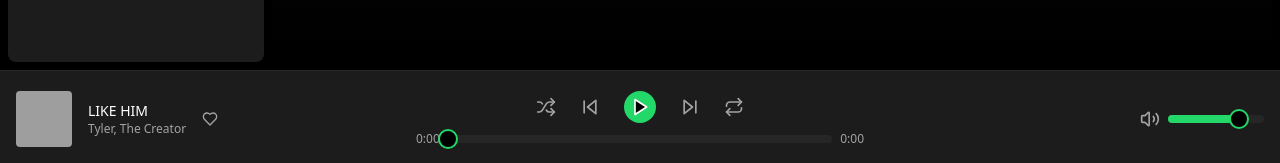
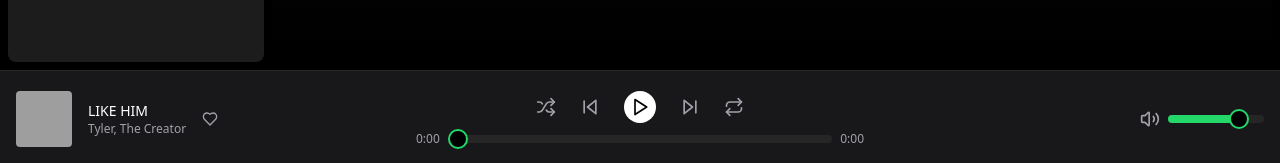
Before and after one commit to altanlabs/f2e20b-spotify, a React (Vite) app: page / in a window 1280 px wide. Shown: the part 634-797 px from the top of the page. Built offline with nearby package versions, Linux system fonts and the light colour scheme; grey boxes are pictures that could not be loaded; what @radix-ui/themes would draw is missing.

Commit message:
New commit

```diff
--- a/src/components/blocks/now-playing-bar.tsx
+++ b/src/components/blocks/now-playing-bar.tsx
@@ -1,6 +1,11 @@
 import { Play, Pause, SkipBack, SkipForward, Repeat, Shuffle, Volume2, Heart } from "lucide-react"
 import { Slider } from "@/components/ui/slider"
 import { useEffect, useRef, useState } from "react"
+
+interface NowPlayingBarProps {
+  currentSongIndex: number;
+  setCurrentSongIndex: (index: number) => void;
+}
 
 const SONGS = [
   {
@@ -35,7 +40,7 @@ const SONGS = [
   }
 ]
 
-export function NowPlayingBar({ currentSongIndex, setCurrentSongIndex }) {
+export function NowPlayingBar({ currentSongIndex, setCurrentSongIndex }: NowPlayingBarProps) {
   const audioRef = useRef<HTMLAudioElement>(null)
   const [isPlaying, setIsPlaying] = useState(false)
   const [currentTime, setCurrentTime] = useState(0)
@@ -76,7 +81,7 @@ export function NowPlayingBar({ currentSongIndex, setCurrentSongIndex }) {
 
   useEffect(() => {
     if (isPlaying && audioRef.current) {
-      audioRef.current.play()
+      audioRef.current.play().catch(() => setIsPlaying(false))
     }
   }, [currentSongIndex])
 
@@ -85,7 +90,7 @@ export function NowPlayingBar({ currentSongIndex, setCurrentSongIndex }) {
       if (isPlaying) {
         audioRef.current.pause()
       } else {
-        audioRef.current.play()
+        audioRef.current.play().catch(() => setIsPlaying(false))
       }
       setIsPlaying(!isPlaying)
     }
@@ -119,7 +124,7 @@ export function NowPlayingBar({ currentSongIndex, setCurrentSongIndex }) {
   const currentSong = SONGS[currentSongIndex]
 
   return (
-    <div className="h-24 bg-card border-t px-4">
+    <div className="h-24 bg-zinc-900 border-t border-zinc-800 px-4">
       <audio
         ref={audioRef}
         src={currentSong.url}
@@ -135,9 +140,9 @@ export function NowPlayingBar({ currentSongIndex, setCurrentSongIndex }) {
           />
           <div>
             <p className="text-sm font-medium">{currentSong.title}</p>
-            <p className="text-xs text-muted-foreground">{currentSong.artist}</p>
+            <p className="text-xs text-zinc-400">{currentSong.artist}</p>
           </div>
-          <button className="text-muted-foreground hover:text-primary transition">
+          <button className="text-zinc-400 hover:text-white transition">
             <Heart size={16} />
           </button>
         </div>
@@ -145,55 +150,55 @@ export function NowPlayingBar({ currentSongIndex, setCurrentSongIndex }) {
         <div className="flex flex-col items-center gap-2 w-[40%]">
           <div className="flex items-center gap-6">
             <button
-              className={`text-muted-foreground hover:text-primary transition ${isShuffle ? 'text-primary' : ''}`}
+              className={`text-zinc-400 hover:text-white transition ${isShuffle ? 'text-[#1ed760]' : ''}`}
               onClick={() => setIsShuffle(!isShuffle)}
             >
               <Shuffle size={20} />
             </button>
             <button
-              className="text-muted-foreground hover:text-primary transition"
+              className="text-zinc-400 hover:text-white transition"
               onClick={handlePrevious}
             >
               <SkipBack size={20} />
             </button>
             <button
               onClick={togglePlay}
-              className="w-8 h-8 rounded-full bg-primary flex items-center justify-center hover:scale-105 transition"
+              className="w-8 h-8 rounded-full bg-white flex items-center justify-center hover:scale-105 transition"
             >
               {isPlaying ? (
-                <Pause size={20} fill="black" />
+                <Pause size={20} className="text-black" />
               ) : (
-                <Play size={20} fill="black" />
+                <Play size={20} className="text-black" />
               )}
             </button>
             <button
-              className="text-muted-foreground hover:text-primary transition"
+              className="text-zinc-400 hover:text-white transition"
               onClick={handleNext}
             >
               <SkipForward size={20} />
             </button>
             <button
-              className={`text-muted-foreground hover:text-primary transition ${isRepeat ? 'text-primary' : ''}`}
+              className={`text-zinc-400 hover:text-white transition ${isRepeat ? 'text-[#1ed760]' : ''}`}
               onClick={() => setIsRepeat(!isRepeat)}
             >
               <Repeat size={20} />
             </button>
           </div>
           <div className="flex items-center gap-2 w-full max-w-md">
-            <span className="text-xs text-muted-foreground">{formatTime(currentTime)}</span>
+            <span className="text-xs text-zinc-400">{formatTime(currentTime)}</span>
             <Slider
               value={[currentTime]}
-              max={duration}
+              max={duration || 100}
               step={1}
               className="w-full"
               onValueChange={handleTimeChange}
             />
-            <span className="text-xs text-muted-foreground">{formatTime(duration)}</span>
+            <span className="text-xs text-zinc-400">{formatTime(duration)}</span>
           </div>
         </div>
 
         <div className="flex items-center gap-2 w-[30%] justify-end">
-          <Volume2 size={20} className="text-muted-foreground" />
+          <Volume2 size={20} className="text-zinc-400" />
           <Slider
             value={[volume]}
             max={100}
```
